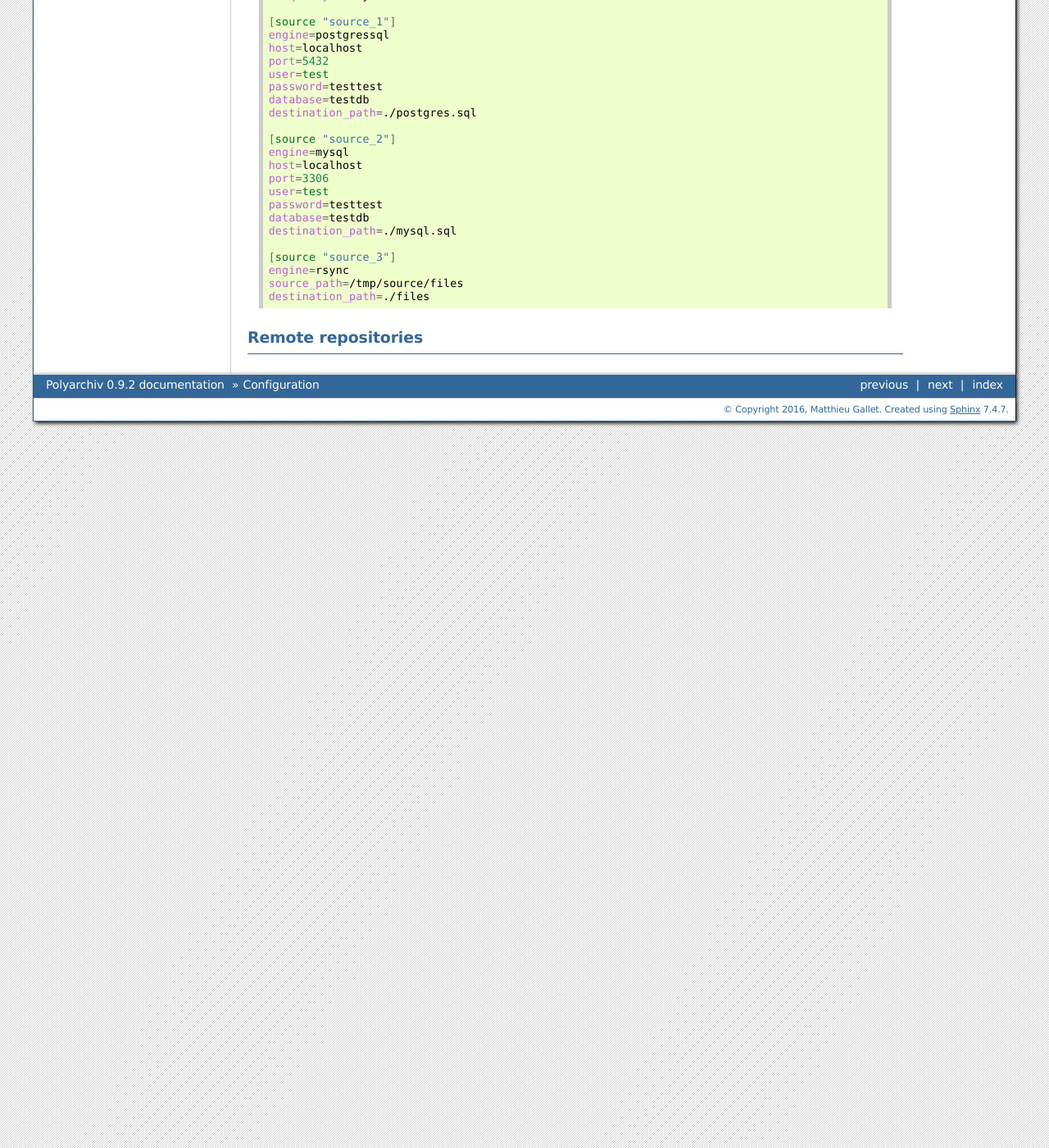
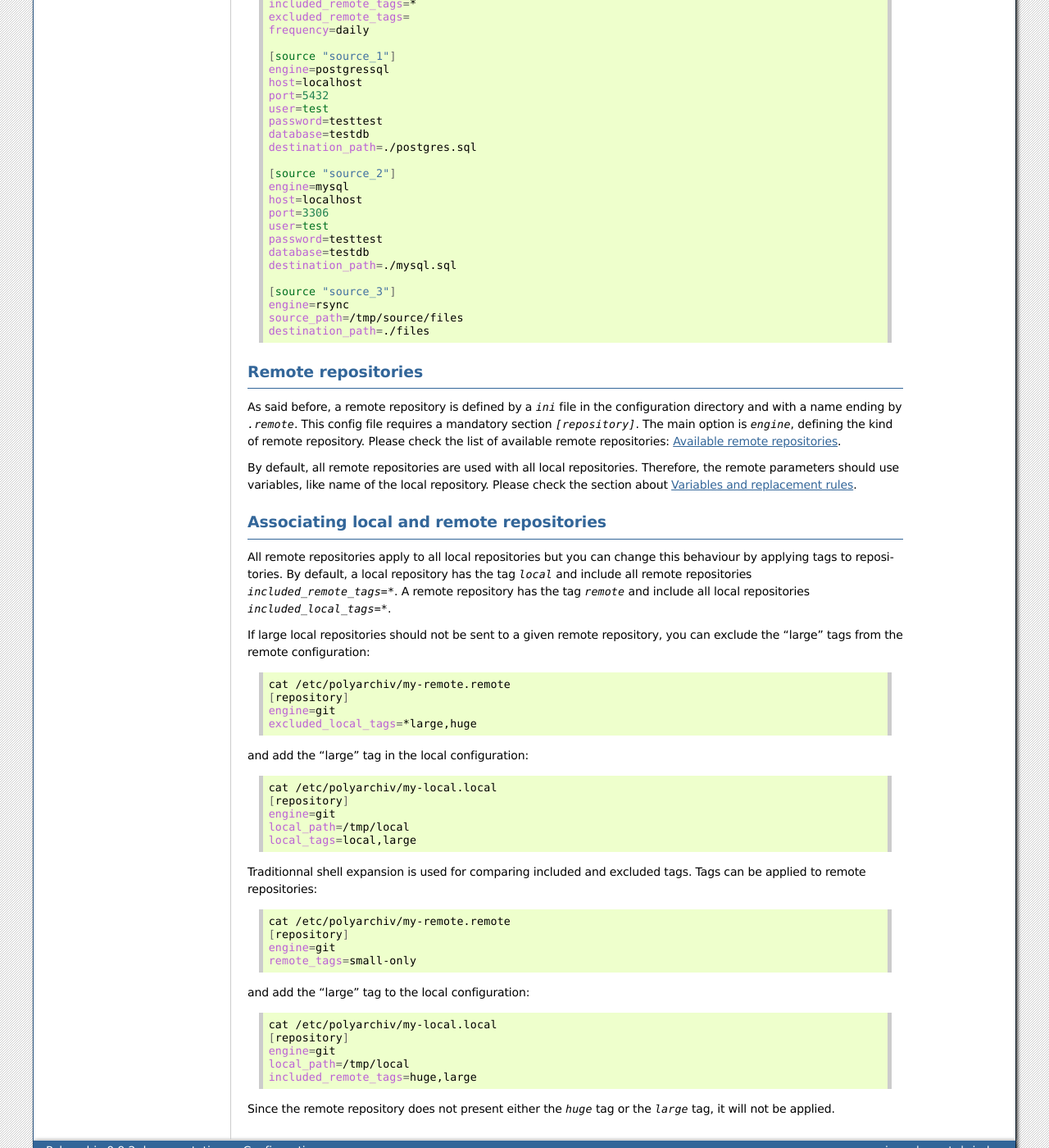
Before and after one commit to d9pouces/PolyArchiv, a Sphinx documentation site: the page built from doc/source/configuration.rst, in a window 1280 px wide and 1400 px high, scrolled down 1301 px. Shown: the whole window at 82% size. Built offline with Sphinx 7.4.7, drawn with Linux system fonts in a browser that asks for light colours; some of the changed text lies outside the part shown.

Commit message:
still working on the doc

```diff
--- a/doc/source/configuration.rst
+++ b/doc/source/configuration.rst
@@ -44,15 +44,15 @@ These metadata can be required for restore operations.
 Local repositories
 ------------------
 
-As said before, a local repository is defined in a `.ini` file written in the right configuration directory and with a name ending by `.local`.
+As said before, a local repository is defined by a `ini` file in the configuration directory and with a name ending by `.local`.
 
 The local repository is defined in a mandatory section `[repository]`. This local repository can a bunch of plain files, a local git repo or even an tar archive.
-The main option is `engine`, defining the kind of local repository.
+The main option is `engine`, defining the kind of local repository. The complete list of the available kinds is here: :ref:`locals`.
 
 You must define each source of this local repository in a `[source "name_of_the_source"]` section.
-Again, you must set the `engine` option, defining the kind of source.
+Again, you must set the `engine` option, defining the kind of source. Please check the list of available sources: :ref:`sources`.
 
-You can also define some filters (please check the :ref:`filters` section).
+You can also define some filters for transforming files (please check the :ref:`filters` section).
 
 .. code-block:: bash
 
@@ -91,3 +91,58 @@ You can also define some filters (please check the :ref:`filters` section).
 
 Remote repositories
 -------------------
+
+As said before, a remote repository is defined by a `ini` file in the configuration directory and with a name ending by `.remote`.
+This config file requires a mandatory section `[repository]`.
+The main option is `engine`, defining the kind of remote repository. Please check the list of available remote repositories: :ref:`remotes`.
+
+By default, all remote repositories are used with all local repositories. Therefore, the remote parameters should use variables, like name of the local repository.
+Please check the section about :ref:`variables`.
+
+
+Associating local and remote repositories
+-----------------------------------------
+
+All remote repositories apply to all local repositories but you can change this behaviour by applying tags to repositories.
+By default, a local repository has the tag `local` and include all remote repositories `included_remote_tags=*`.
+A remote repository has the tag `remote` and include all local repositories `included_local_tags=*`.
+
+If large local repositories should not be sent to a given remote repository, you can exclude the "large" tags from the remote configuration:
+
+.. code-block:: bash
+
+  cat /etc/polyarchiv/my-remote.remote
+  [repository]
+  engine=git
+  excluded_local_tags=*large,huge
+
+and add the "large" tag in the local configuration:
+
+.. code-block:: bash
+
+  cat /etc/polyarchiv/my-local.local
+  [repository]
+  engine=git
+  local_path=/tmp/local
+  local_tags=local,large
+
+Traditionnal shell expansion is used for comparing included and excluded tags. Tags can be applied to remote repositories:
+
+.. code-block:: bash
+
+  cat /etc/polyarchiv/my-remote.remote
+  [repository]
+  engine=git
+  remote_tags=small-only
+
+and add the "large" tag to the local configuration:
+
+.. code-block:: bash
+
+  cat /etc/polyarchiv/my-local.local
+  [repository]
+  engine=git
+  local_path=/tmp/local
+  included_remote_tags=huge,large
+
+Since the remote repository does not present either the `huge` tag or the `large` tag, it will not be applied.
--- a/doc/source/locals.rst
+++ b/doc/source/locals.rst
@@ -1,3 +1,5 @@
+.. _locals:
+
 Available local repositories
 ============================
 
--- a/doc/source/remotes.rst
+++ b/doc/source/remotes.rst
@@ -1,3 +1,5 @@
+.. _remotes:
+
 Available remote repositories
 =============================
 
```
Also changed, not shown: README.md (+0 -91 lines), doc/source/index.rst (+3 -4 lines), doc/source/sources.rst (added, +8 -0 lines), doc/source/variables.rst (added, +56 -0 lines), 2 other files.
